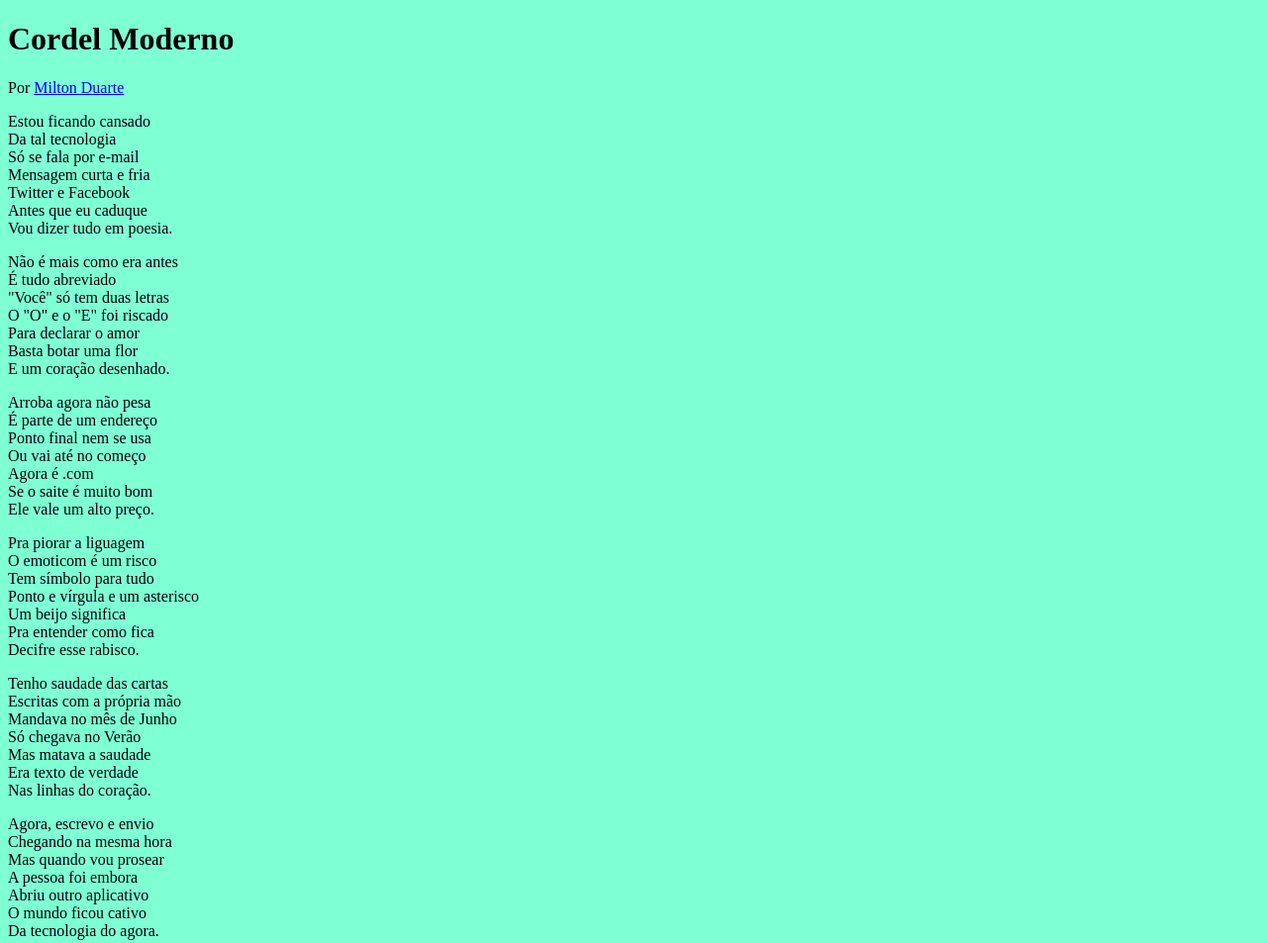
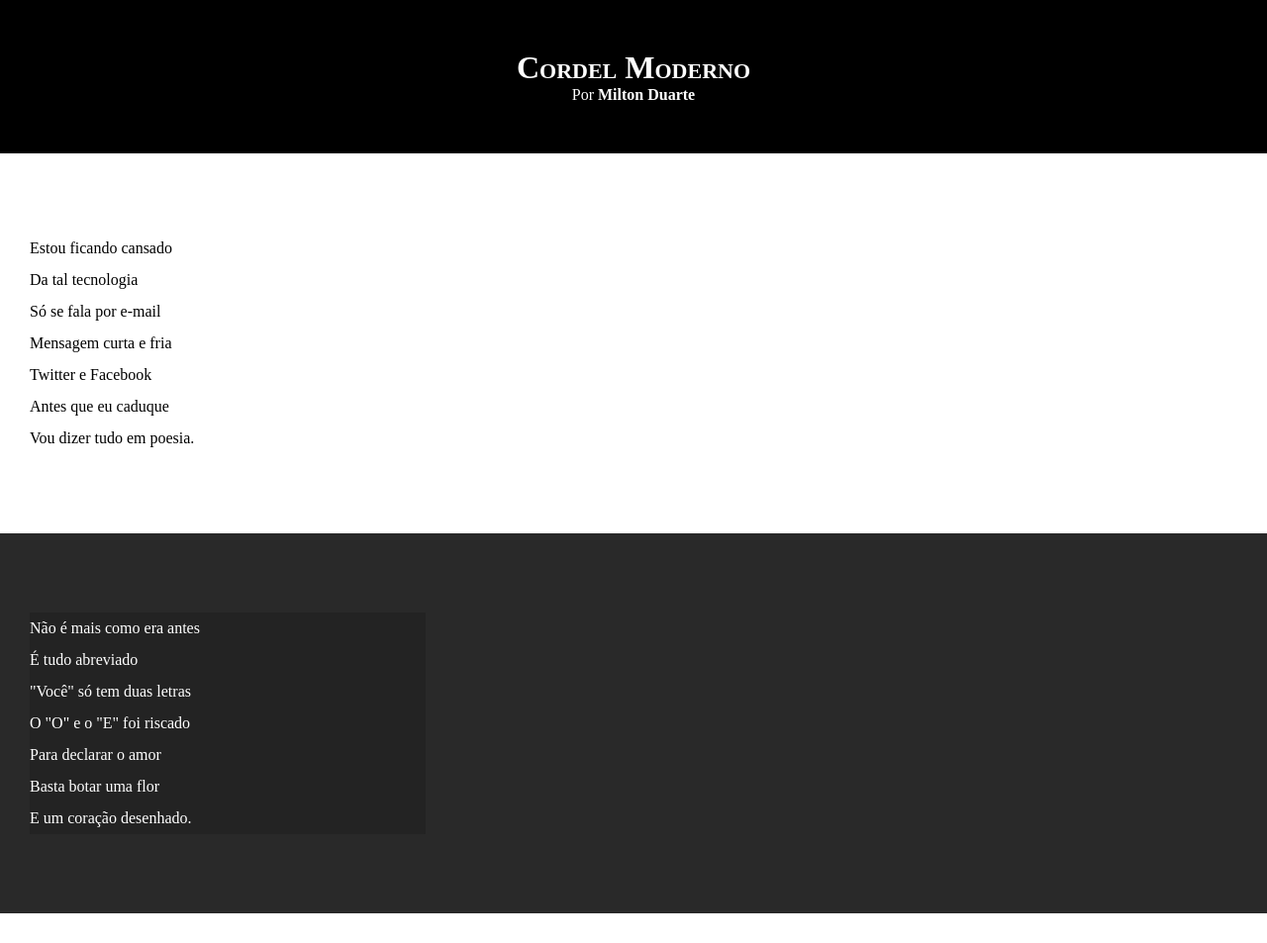
Before and after one commit to PedroLobato12/ed022, a plain HTML site: page d012/index.html in a window 1280 px wide. Shown: the top 953 px of the page at 99% size. Drawn offline with Linux system fonts and the light colour scheme.

Commit message:
criando desafio 2

```diff
--- a/d012/estilo/style.css
+++ b/d012/estilo/style.css
@@ -1,5 +1,65 @@
 @charset "UTF-8";
 
-body {
-    background-color: aquamarine;
+* {
+    margin: 0px;
+    padding: 0px;
 }
+
+html, body {
+    min-height: 100vh;
+    background-color: darkgray;
+}
+
+header {
+    background-color: black;
+    color: white;
+    text-align: center;
+}
+
+header > h1 {
+    padding-top: 50px;
+    font-variant: small-caps;
+}
+
+header > p {
+    padding-bottom: 50px;
+}
+
+header a, footer a {
+    color: white;
+    text-decoration: none;
+    font-weight: bolder;
+}
+
+header a:hover, footer a:hover {
+    text-decoration: underline;
+}
+
+section {
+    padding-top: 10vh;
+    padding-bottom: 10vh;
+    line-height: 2em;
+    padding-left: 30px;
+}
+
+section.normal {
+    background-color: white;
+    color: black;
+}
+
+section.imagem {
+    background-color: rgb(41, 41, 41);
+    color: white;
+}
+
+section.imagem > p {
+    width: 400px;
+    background-color: rgba(0, 0, 0, 0.14);
+}
+
+footer {
+    background-color: black;
+    color: white;
+    text-align: center;
+    padding: 10px;
+}
--- a/d012/index.html
+++ b/d012/index.html
@@ -15,7 +15,7 @@
         </p>
     </header>
 
-    <section>
+    <section class="normal">
         <p>
             Estou ficando cansado <br>
             Da tal tecnologia <br>
@@ -27,7 +27,7 @@
         </p>
     </section>
 
-    <section>
+    <section class="imagem">
         <p>
             Não é mais como era antes <br>
             É tudo abreviado <br>
@@ -39,7 +39,7 @@
         </p>
     </section>
 
-    <section>
+    <section class="normal">
 
         <p>
             Arroba agora não pesa <br>
@@ -63,7 +63,7 @@
 
     </section>
 
-    <section>
+    <section class="imagem">
         <p>
             Tenho saudade das cartas <br>
             Escritas com a própria mão <br>
@@ -75,7 +75,7 @@
         </p>
     </section>
 
-    <section>
+    <section class="normal">
         <p>
             Agora, escrevo e envio <br>
             Chegando na mesma hora <br>
```
